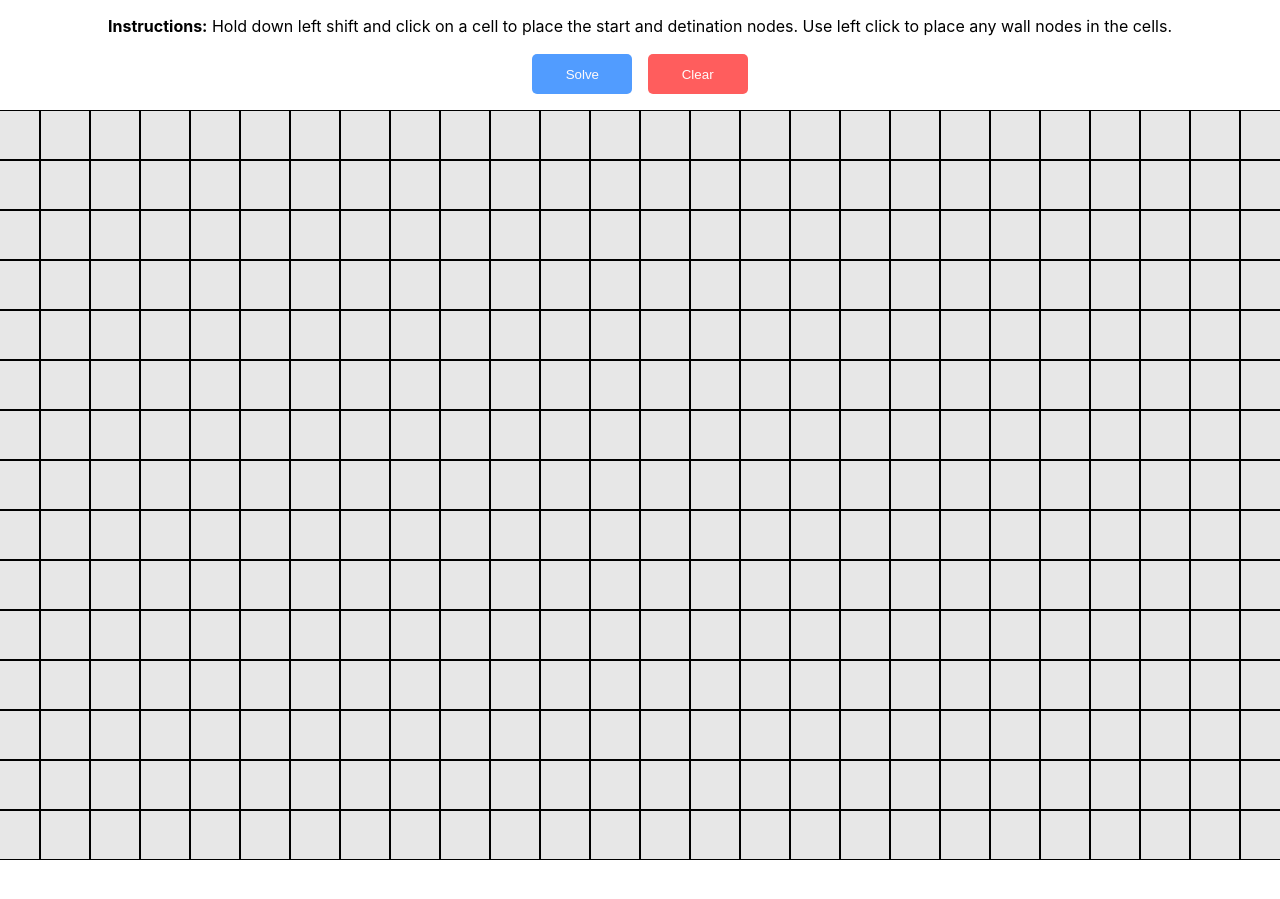
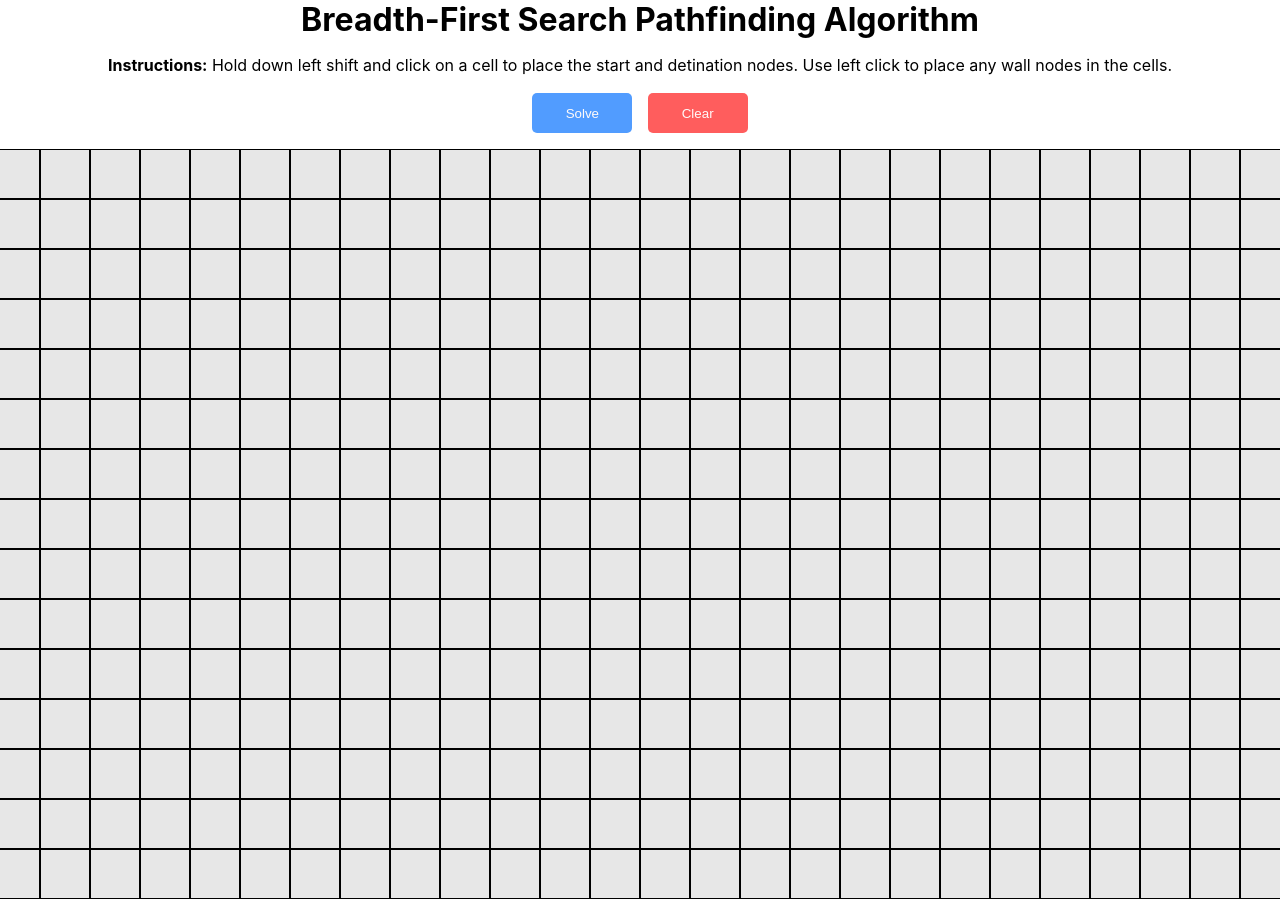
Before and after one commit to Pilchh/PathfindingSimulator, a Next.js app: page / in a window 1280 px wide. Shown: the top 899 px of the page. Before the commit the page ends 860 px from the top, so only its background shows below. Built offline with nearby package versions, Linux system fonts and the light colour scheme.

Commit message:
Added page title

```diff
--- a/components/GridRenderer.jsx
+++ b/components/GridRenderer.jsx
@@ -21,6 +21,9 @@ const GridRenderer = () => {
 
   return (
     <>
+      <h1 className={styles.title}>
+        Breadth-First Search Pathfinding Algorithm
+      </h1>
       <p>
         <span className={styles.bold}>Instructions:</span> Hold down left shift
         and click on a cell to place the start and detination nodes. Use left
--- a/styles/GridRenderer.module.css
+++ b/styles/GridRenderer.module.css
@@ -50,3 +50,7 @@
 .buttonRow > * + * {
   margin-left: 1em;
 }
+
+.title {
+  margin-block: 0;
+}
```
